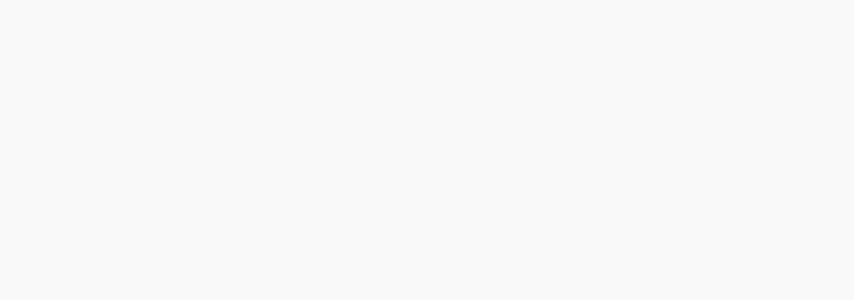
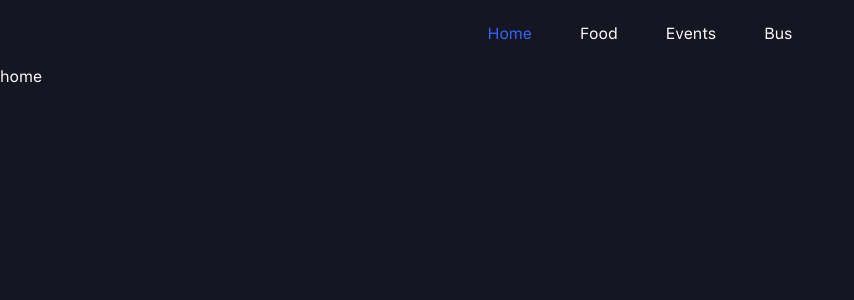
Before and after one commit to seniorescobar/tpo-lp4, a Vue app in the folder client/: page / in a window 1280 px wide. Shown: the top 300 px of the page, without its empty margins (0-854 px from the left). Built offline with nearby package versions, Linux system fonts and the light colour scheme.

Commit message:
setup router

```diff
--- a/client/public/index.html
+++ b/client/public/index.html
@@ -7,7 +7,7 @@
     <link rel="icon" href="<%= BASE_URL %>favicon.ico">
     <title>Mass production prototype</title>
     <style>
-      html { background-color: #f9f9f9; min-height: 100vh; }
+      html { background-color: rgb(22, 22, 35); min-height: 100vh; }
       body { margin: 0; }
     </style>
   </head>
--- a/client/src/App.vue
+++ b/client/src/App.vue
@@ -1,14 +1,32 @@
 <template>
     <div id="app">
-        <!-- <router-view></router-view> -->
+        <div class="navigation">
+            <div v-for="tab in tabs" :key="tab.id" class="navigation__item" :class="getClass(tab.id) | prefix('navigation__item--')" @click="$router.push(tab.id)">{{ tab.label }}</div>
+        </div>
+
+        <router-view></router-view>
     </div>
 </template>
 
 <script>
-import { mapActions } from 'vuex'
 
 export default {
     name: 'App',
+    beforeCreate () {
+        this.tabs = [
+            { id: 'home', label: 'Home' },
+            { id: 'food', label: 'Food' },
+            { id: 'events', label: 'Events' },
+            { id: 'bus', label: 'Bus' },
+        ]
+    },
+    methods: {
+        getClass (tabId) {
+            return {
+                active: tabId === this.$route.name
+            }
+        }
+    }
 }
 </script>
 
@@ -18,66 +36,20 @@ export default {
 
 #app {
     font-family: @regular-font;
+    color: white;
 }
 
-.header {
-    height: 50px;
-    background-color: @extremely-dark-gray;
-    padding: 0 105px;
+.navigation {
+    display: flex;
+    justify-content: center;
 
-    &__info {
-        display: flex;
-        line-height: 50px;
-    }
-
-    &__title {
-        color: white;
-        font-size: 18px;
-    }
-
-    &__flexible { flex: 1 1 0; }
-
-    &__settings {
-        color: @bluish-gray;
-        min-width: 50px;
-        display: flex;
-        padding: 0 15px;
-
-        svg { margin: auto; }
-    }
-
-    &__navigation {
-        border-top: 2px solid @bg;
-        display: flex;
-    }
-
-    &__tabs {
-        display: flex;
-        height: 100%;
-    }
-
-    &__tab {
-        display: flex;
-        height: 100%;
-        margin-right: 15px;
-        box-sizing: border-box;
+    &__item {
+        padding: 24px;
         cursor: pointer;
 
-        svg { margin: auto; }
-
         &--active {
-            border-bottom: 3px solid white;
-
-            svg path { fill: white; }
+            color: @royal-blue;
         }
-    }
-
-    &__active-tab {
-        border-left: 2px solid @bg;
-        margin-left: 7px;
-        padding-left: 20px;
-        line-height: 50px;
-        color: white;
     }
 }
 </style>
--- /dev/null
+++ b/client/src/components/views/Bus.vue
@@ -0,0 +1,15 @@
+<template>
+    <div>bus</div>
+</template>
+
+<script>
+export default {
+
+}
+</script>
+
+<style lang="less" scoped>
+// @import '../less/variables';
+// @import '../less/common';
+
+</style>
--- /dev/null
+++ b/client/src/components/views/Events.vue
@@ -0,0 +1,15 @@
+<template>
+    <div>events</div>
+</template>
+
+<script>
+export default {
+
+}
+</script>
+
+<style lang="less" scoped>
+// @import '../less/variables';
+// @import '../less/common';
+
+</style>
--- /dev/null
+++ b/client/src/components/views/Food.vue
@@ -0,0 +1,15 @@
+<template>
+    <div>food</div>
+</template>
+
+<script>
+export default {
+
+}
+</script>
+
+<style lang="less" scoped>
+// @import '../less/variables';
+// @import '../less/common';
+
+</style>
--- /dev/null
+++ b/client/src/components/views/Home.vue
@@ -0,0 +1,15 @@
+<template>
+    <div>home</div>
+</template>
+
+<script>
+export default {
+
+}
+</script>
+
+<style lang="less" scoped>
+// @import '../less/variables';
+// @import '../less/common';
+
+</style>
```
Also changed, not shown: client/src/router.js (+9 -1 lines).
